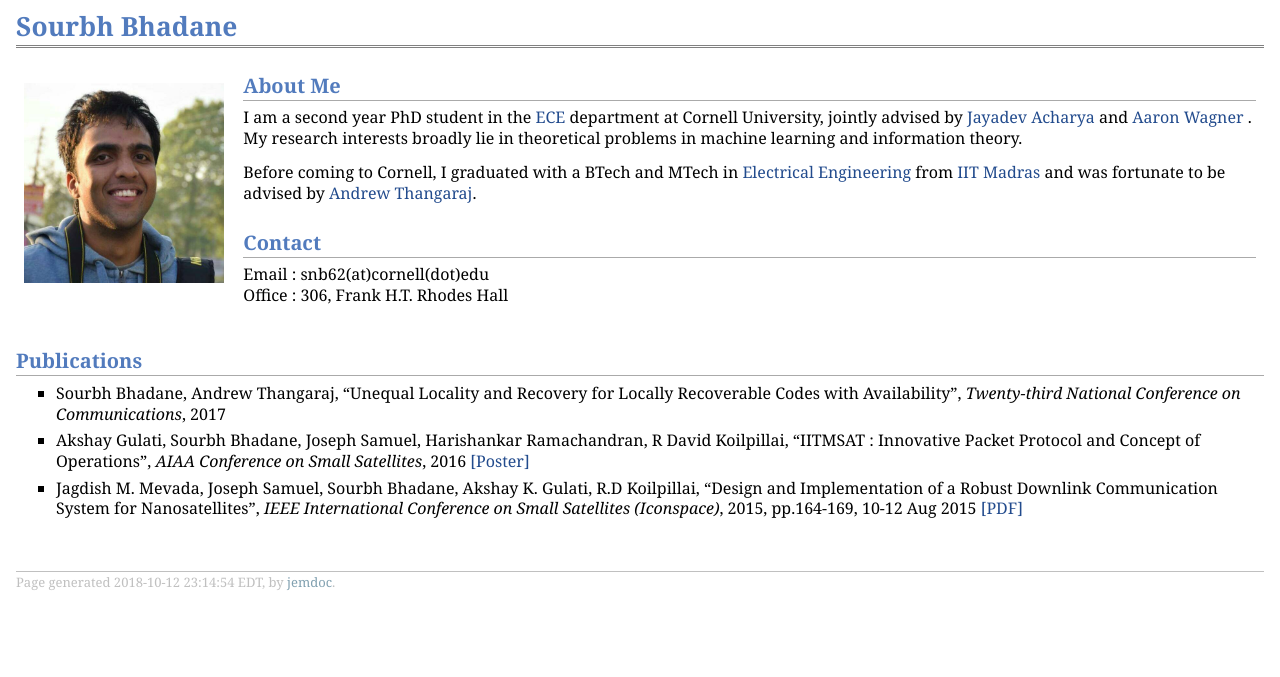
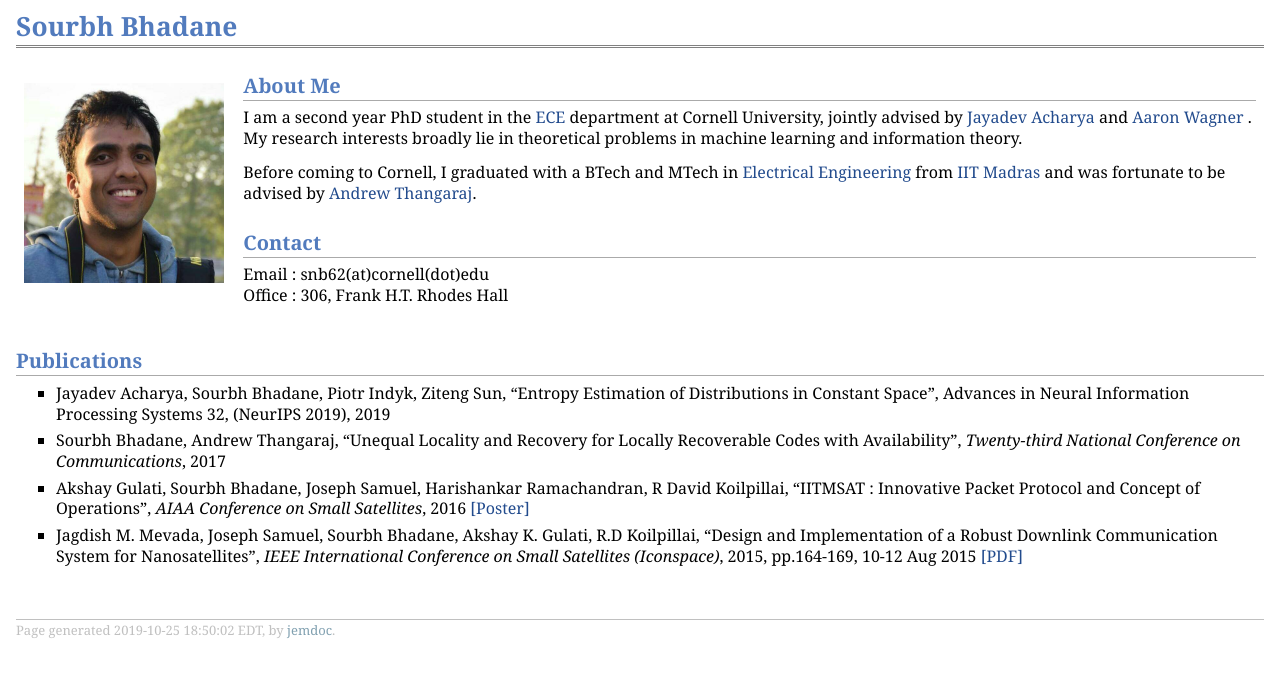
Before and after one commit to SourbhBh/SourbhBh.github.io, a Jekyll site: the page index.html, which Jekyll copies as it is, in a window 1280 px wide. Shown: the top 677 px of the page. Built offline with Jekyll 4.4.1, drawn with Linux system fonts in a browser that asks for light colours.

Commit message:
Update NeurIPS

```diff
--- a/index.html
+++ b/index.html
@@ -23,6 +23,8 @@ Office : 306, Frank H.T. Rhodes Hall</p>
 </td></tr></table>
 <h2>Publications</h2>
 <ul>
+<li><p>Jayadev Acharya, Sourbh Bhadane, Piotr Indyk, Ziteng Sun, &ldquo;Entropy Estimation of Distributions in Constant Space&rdquo;, Advances in Neural Information Processing Systems 32, (NeurIPS 2019), 2019 </p>
+</li>
 <li><p>Sourbh Bhadane, Andrew Thangaraj, &ldquo;Unequal Locality and Recovery for Locally Recoverable Codes with Availability&rdquo;, <i>Twenty-third National
 Conference on Communications</i>, 2017 	</p>
 </li>
@@ -35,7 +37,7 @@ International Conference on Small Satellites (Iconspace)</i>, 2015, pp.164-169,
 </ul>
 <div id="footer">
 <div id="footer-text">
-Page generated 2018-10-12 23:14:54 EDT, by <a href="http://jemdoc.jaboc.net/">jemdoc</a>.
+Page generated 2019-10-25 18:50:02 EDT, by <a href="http://jemdoc.jaboc.net/">jemdoc</a>.
 </div>
 </div>
 </div>
```
Also changed, not shown: 1 other file.
